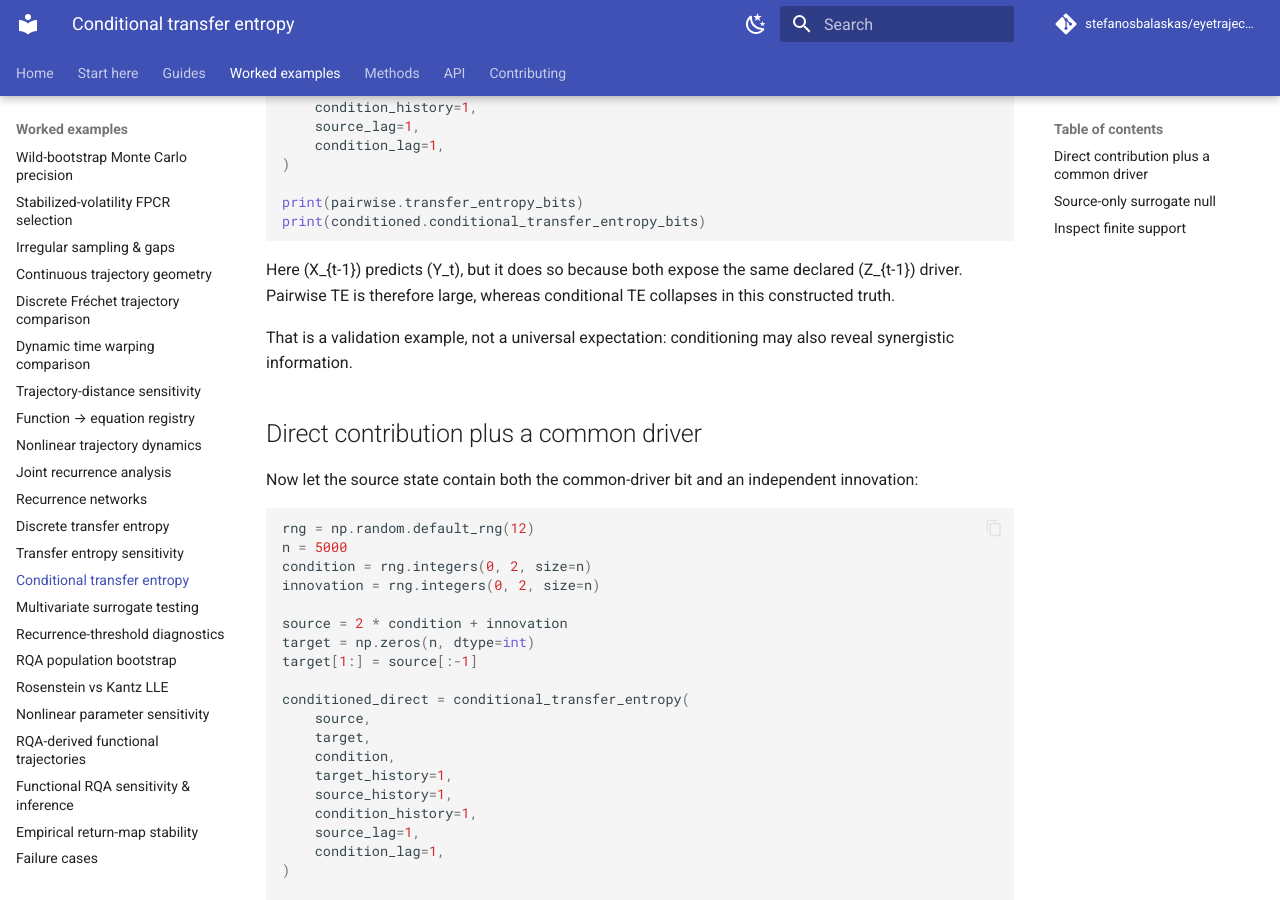
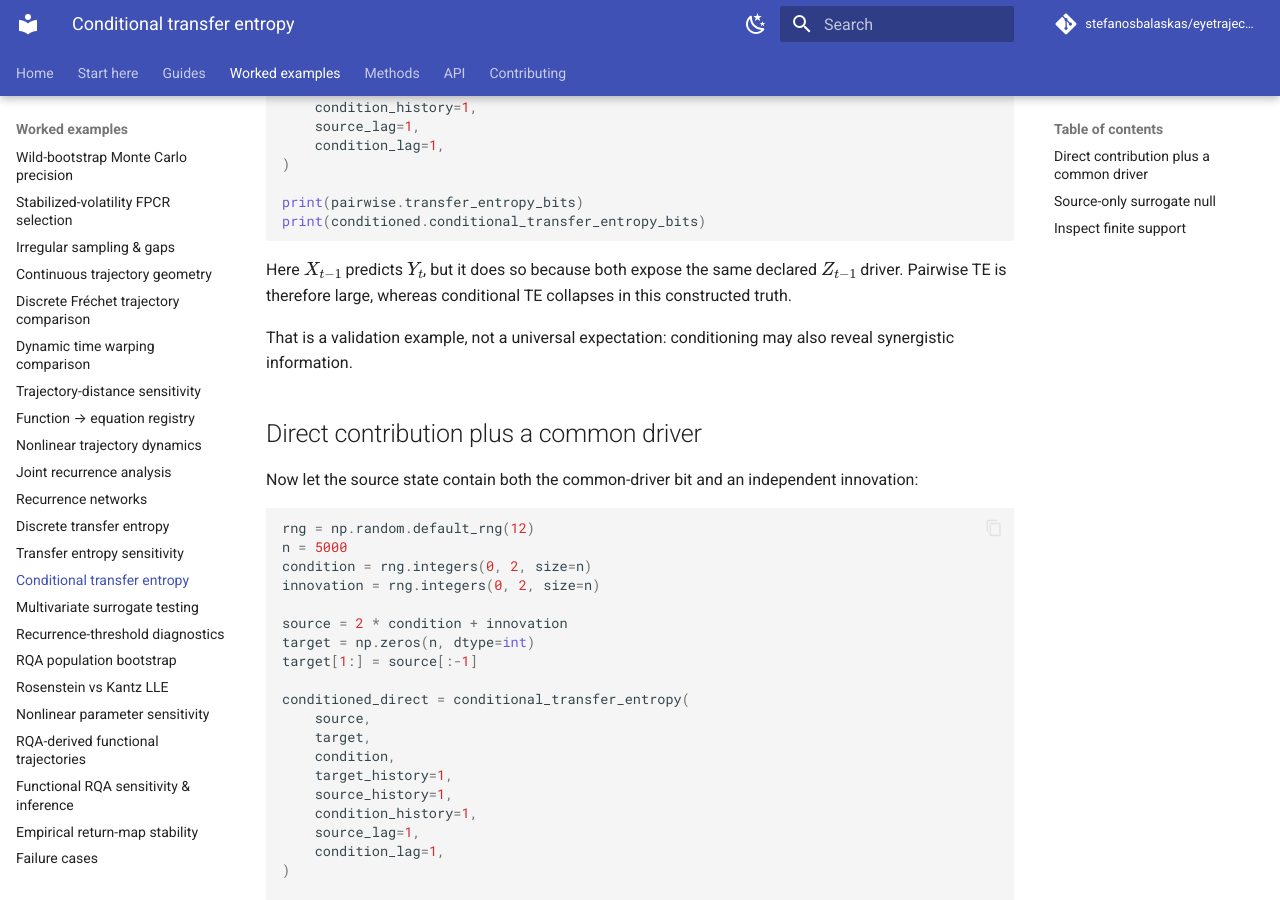
Before and after one commit to stefanosbalaskas/eyetrajectoriespy, an MkDocs documentation site: the page built from docs/examples/conditional-transfer-entropy.md, in a window 1280 px wide and 900 px high, scrolled down 793 px. Built offline with MkDocs 1.6.1 and Material for MkDocs 9.7.7, drawn with Linux system fonts in a browser that asks for light colours; comment, search, counter and statistics services are not loaded; some of the changed text lies outside the part shown.

Commit message:
Normalize conditional TE worked-example math

````diff
--- a/docs/examples/conditional-transfer-entropy.md
+++ b/docs/examples/conditional-transfer-entropy.md
@@ -43,8 +43,8 @@ print(pairwise.transfer_entropy_bits)
 print(conditioned.conditional_transfer_entropy_bits)
 ```
 
-Here (X_{t-1}) predicts (Y_t), but it does so because both expose the same
-declared (Z_{t-1}) driver. Pairwise TE is therefore large, whereas
+Here \(X_{t-1}\) predicts \(Y_t\), but it does so because both expose the same
+declared \(Z_{t-1}\) driver. Pairwise TE is therefore large, whereas
 conditional TE collapses in this constructed truth.
 
 That is a validation example, not a universal expectation: conditioning may
@@ -117,5 +117,5 @@ print(conditioned_direct.mean_joint_history_count)
 print(conditioned_direct.max_joint_history_count)
 ```
 
-These diagnostics should be inspected especially when (k), (l), or (m)
+These diagnostics should be inspected especially when \(k\), \(l\), or \(m\)
 are large relative to the available series length.
````
